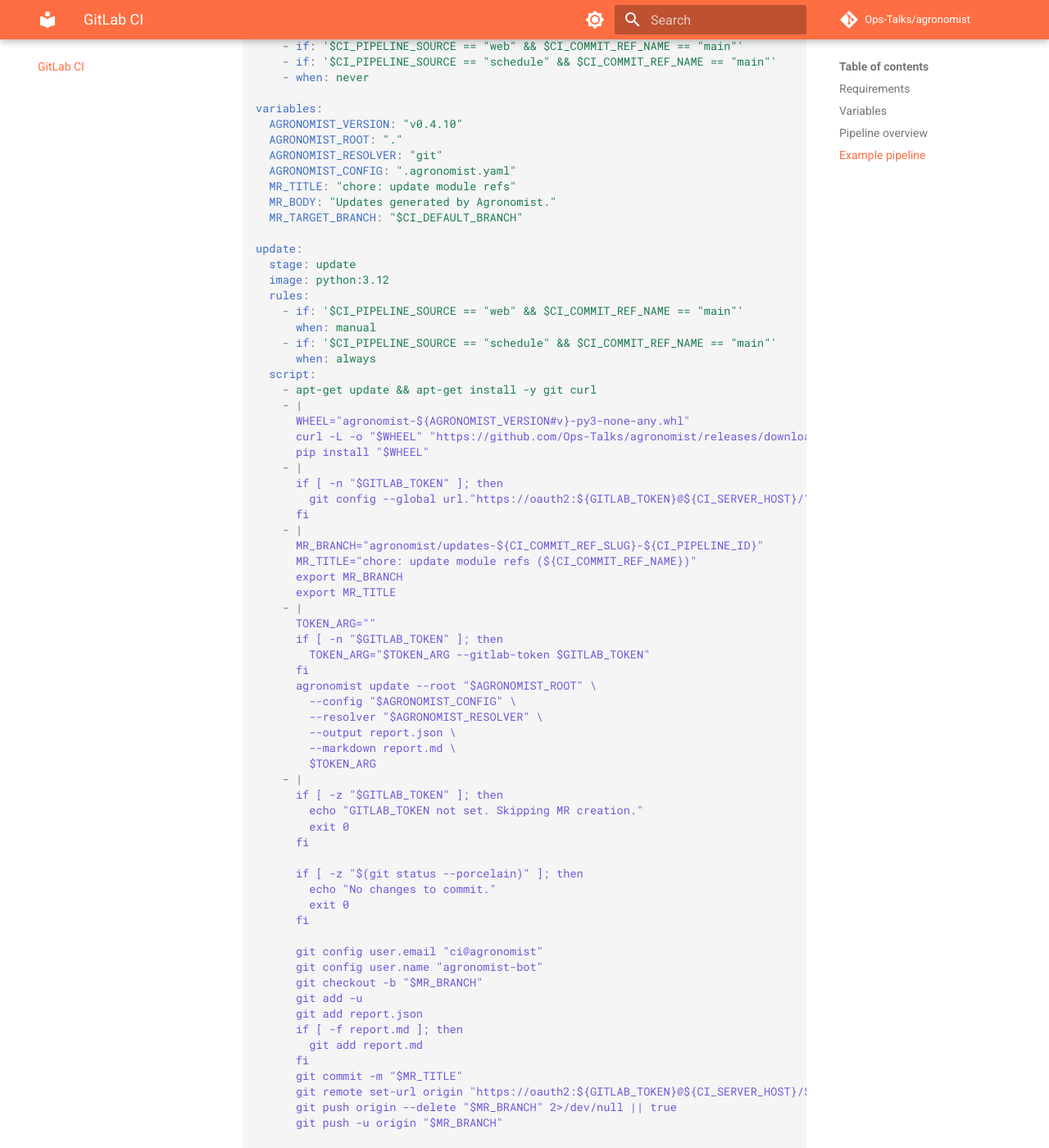
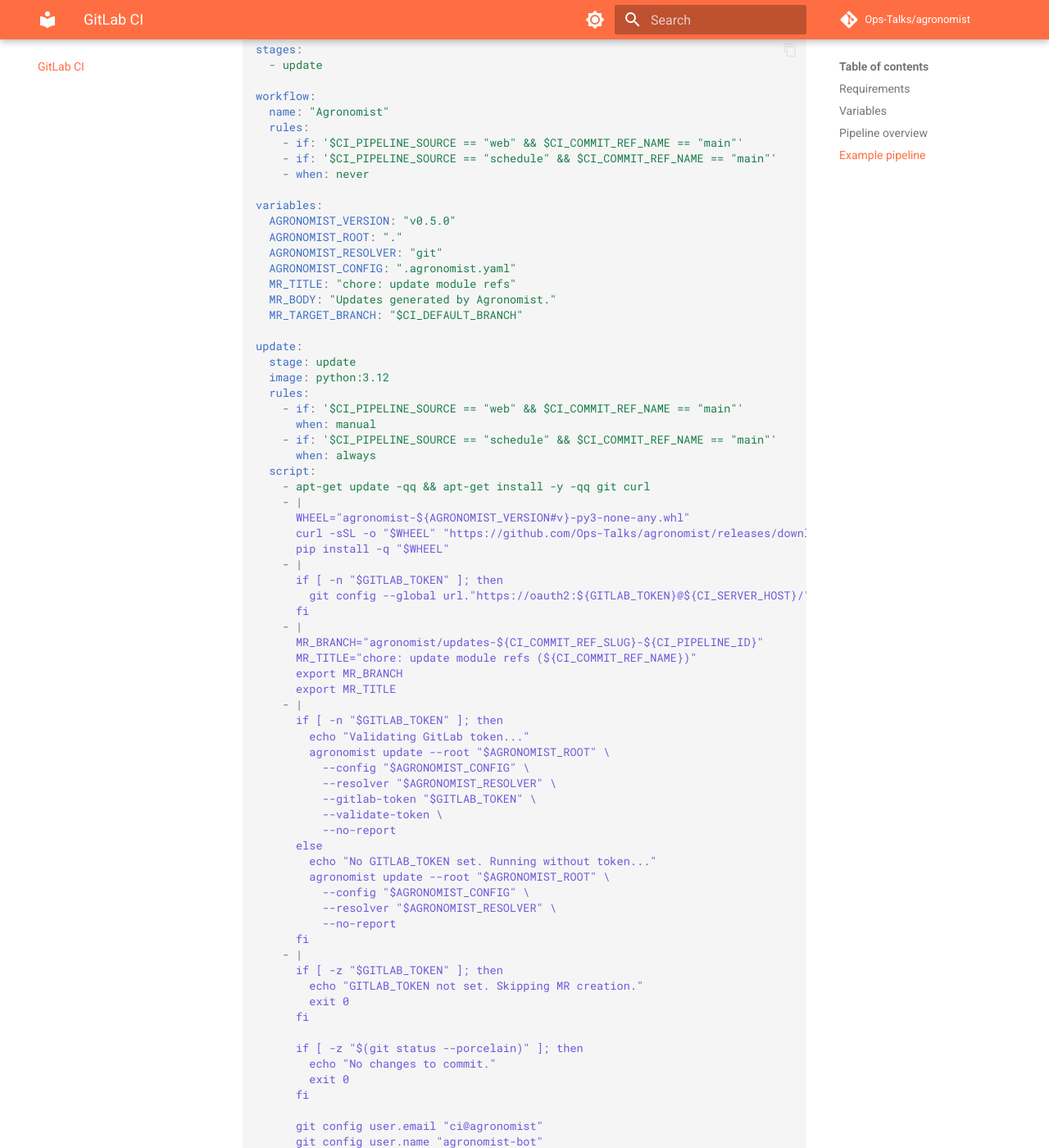
Before and after one commit to Ops-Talks/agronomist, an MkDocs documentation site: the page built from docs/gitlab-ci.md, in a window 1280 px wide and 1400 px high, scrolled down 1370 px. Shown: the whole window at 82% size. Built offline with MkDocs 1.6.1 and Material for MkDocs 9.7.7, drawn with Linux system fonts in a browser that asks for light colours; comment, search, counter and statistics services are not loaded; some of the changed text lies outside the part shown.

Commit message:
Improvements

```diff
--- a/docs/gitlab-ci.md
+++ b/docs/gitlab-ci.md
@@ -9,7 +9,7 @@
 ## Variables
 
 - `GITLAB_TOKEN` Token used by Agronomist for GitLab API calls and MR creation.
-- `AGRONOMIST_VERSION` Agronomist release tag (e.g. `v0.4.10`).
+- `AGRONOMIST_VERSION` Agronomist release tag (e.g. `v0.5.0`).
 - `AGRONOMIST_ROOT` Root directory to scan. Default: `.`
 - `AGRONOMIST_RESOLVER` Resolver strategy: `git`, `github`, or `auto`.
 - `AGRONOMIST_CONFIG` Path to configuration file (supports category rules and blacklist filters). Default: `.agronomist.yaml`.
@@ -22,9 +22,11 @@
 ## Pipeline overview
 - `update` stage runs Agronomist, applies changes, and automatically creates a Merge Request if updates are found.
 - **Workflow rules**: Only runs on `main` branch via manual trigger (web) or scheduled pipelines.
+- **Token validation**: Validates GitLab token before processing to fail fast on authentication issues.
 - **Dynamic branch naming**: Uses `CI_COMMIT_REF_SLUG` and `CI_PIPELINE_ID` to create unique MR branches and avoid conflicts.
 - **Git configuration**: Automatically configures Git to use GitLab token for accessing private repositories.
 - **MR cleanup**: Deletes existing MR branch before pushing to avoid conflicts when re-running the pipeline.
+- **No report files**: Uses `--no-report` flag to keep the repository clean without generating report.json/report.md.
 
 ## Example pipeline
 
@@ -40,7 +42,7 @@
     - when: never
 
 variables:
-  AGRONOMIST_VERSION: "v0.4.10"
+  AGRONOMIST_VERSION: "v0.5.0"
   AGRONOMIST_ROOT: "."
   AGRONOMIST_RESOLVER: "git"
   AGRONOMIST_CONFIG: ".agronomist.yaml"
@@ -57,11 +59,11 @@
     - if: '$CI_PIPELINE_SOURCE == "schedule" && $CI_COMMIT_REF_NAME == "main"'
       when: always
   script:
-    - apt-get update && apt-get install -y git curl
+    - apt-get update -qq && apt-get install -y -qq git curl
     - |
       WHEEL="agronomist-${AGRONOMIST_VERSION#v}-py3-none-any.whl"
-      curl -L -o "$WHEEL" "https://github.com/Ops-Talks/agronomist/releases/download/${AGRONOMIST_VERSION}/${WHEEL}"
-      pip install "$WHEEL"
+      curl -sSL -o "$WHEEL" "https://github.com/Ops-Talks/agronomist/releases/download/${AGRONOMIST_VERSION}/${WHEEL}"
+      pip install -q "$WHEEL"
     - |
       if [ -n "$GITLAB_TOKEN" ]; then
         git config --global url."https://oauth2:${GITLAB_TOKEN}@${CI_SERVER_HOST}/".insteadOf "https://${CI_SERVER_HOST}/"
@@ -72,16 +74,21 @@
       export MR_BRANCH
       export MR_TITLE
     - |
-      TOKEN_ARG=""
       if [ -n "$GITLAB_TOKEN" ]; then
-        TOKEN_ARG="$TOKEN_ARG --gitlab-token $GITLAB_TOKEN"
+        echo "Validating GitLab token..."
+        agronomist update --root "$AGRONOMIST_ROOT" \
+          --config "$AGRONOMIST_CONFIG" \
+          --resolver "$AGRONOMIST_RESOLVER" \
+          --gitlab-token "$GITLAB_TOKEN" \
+          --validate-token \
+          --no-report
+      else
+        echo "No GITLAB_TOKEN set. Running without token..."
+        agronomist update --root "$AGRONOMIST_ROOT" \
+          --config "$AGRONOMIST_CONFIG" \
+          --resolver "$AGRONOMIST_RESOLVER" \
+          --no-report
       fi
-      agronomist update --root "$AGRONOMIST_ROOT" \
-        --config "$AGRONOMIST_CONFIG" \
-        --resolver "$AGRONOMIST_RESOLVER" \
-        --output report.json \
-        --markdown report.md \
-        $TOKEN_ARG
     - |
       if [ -z "$GITLAB_TOKEN" ]; then
         echo "GITLAB_TOKEN not set. Skipping MR creation."
@@ -97,10 +104,6 @@
       git config user.name "agronomist-bot"
       git checkout -b "$MR_BRANCH"
       git add -u
-      git add report.json
-      if [ -f report.md ]; then
-        git add report.md
-      fi
       git commit -m "$MR_TITLE"
       git remote set-url origin "https://oauth2:${GITLAB_TOKEN}@${CI_SERVER_HOST}/${CI_PROJECT_PATH}.git"
       git push origin --delete "$MR_BRANCH" 2>/dev/null || true
--- a/pyproject.toml
+++ b/pyproject.toml
@@ -1,6 +1,6 @@
 [tool.poetry]
 name = "agronomist"
-version = "0.5.0"
+version = "0.5.1"
 description = "CLI to detect and update refs of Terragrunt modules"
 readme = "README.md"
 packages = [{ include = "agronomist", from = "src" }]
```
Also changed, not shown: README.md (+3 -3 lines), action.yml (deleted, +0 -75 lines), docs/cli.md (+4 -2 lines), docs/github-action.md (+3 -2 lines), 4 other files.
